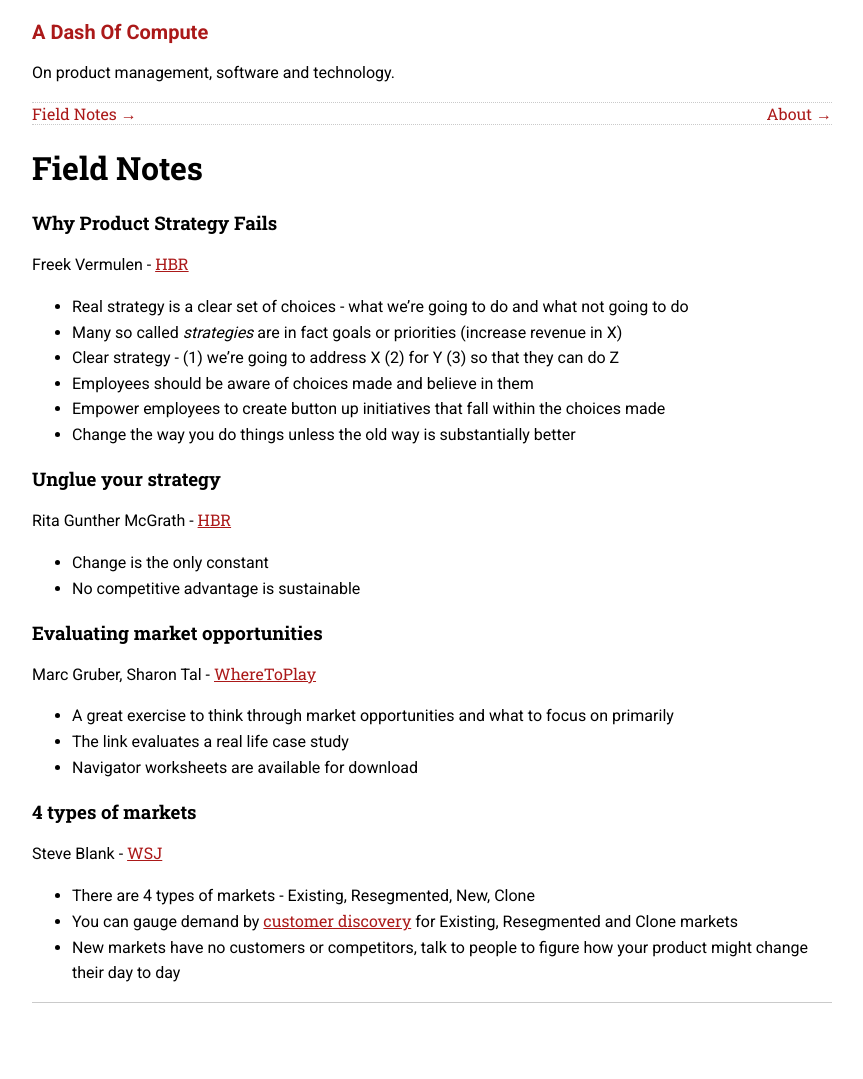
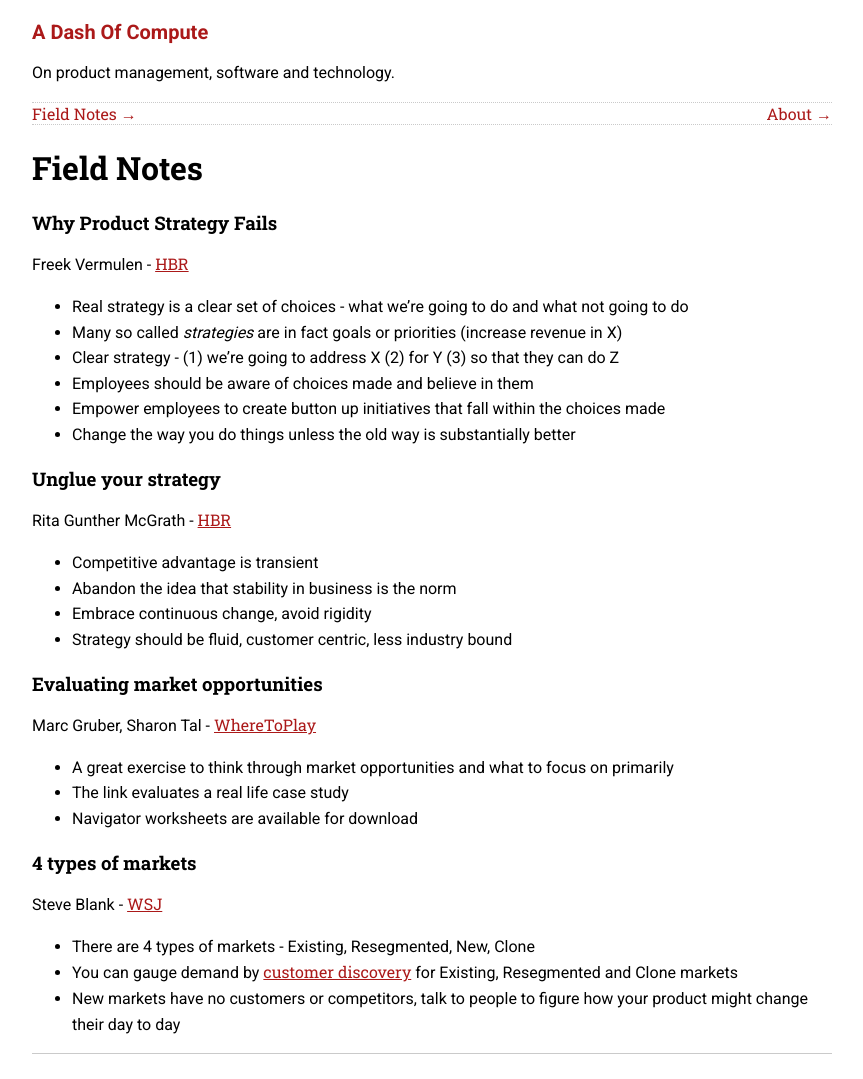
Before and after one commit to sautee/sautee.github.io, a Jekyll site: the page built from pages/fieldnotes.md, in a window 1280 px wide. Shown: the whole page, without its empty margins (208-1071 px from the left). Built offline with Jekyll 4.4.1, drawn with Linux system fonts in a browser that asks for light colours; before the commit the page ends 1028 px from its top, so only the background shows below that.

Commit message:
Update fieldnotes.md

```diff
--- a/pages/fieldnotes.md
+++ b/pages/fieldnotes.md
@@ -18,8 +18,10 @@ Freek Vermulen - [HBR](https://hbr.org/2017/11/many-strategies-fail-because-they
 ### Unglue your strategy
 Rita Gunther McGrath - [HBR](https://hbr.org/2013/06/transient-advantage)
 
-- Change is the only constant
-- No competitive advantage is sustainable
+- Competitive advantage is transient
+- Abandon the idea that stability in business is the norm
+- Embrace continuous change, avoid rigidity
+- Strategy should be fluid, customer centric, less industry bound
 
 ### Evaluating market opportunities
 Marc Gruber, Sharon Tal - [WhereToPlay](https://wheretoplay.co/flyability-safe-drones-for-inaccessible-places)
```
